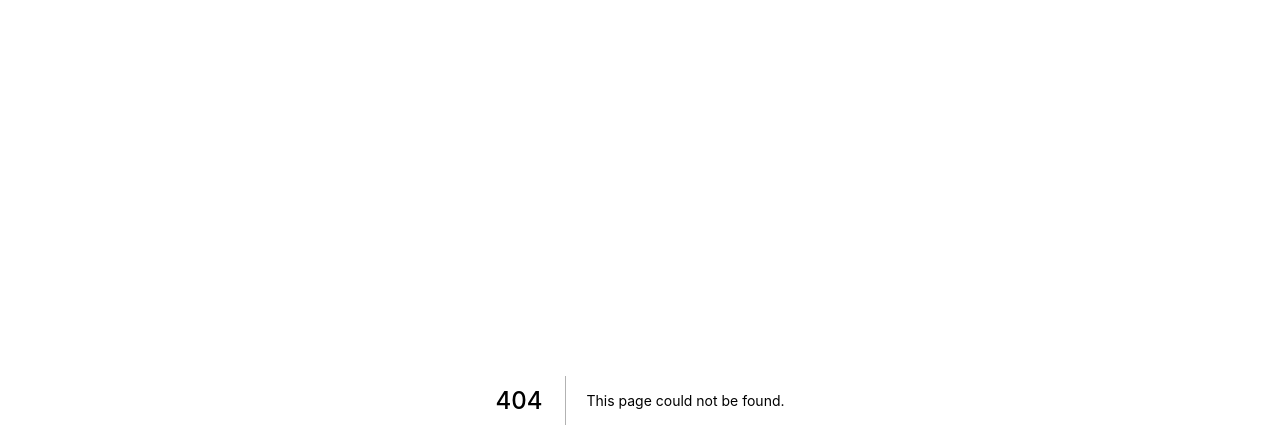
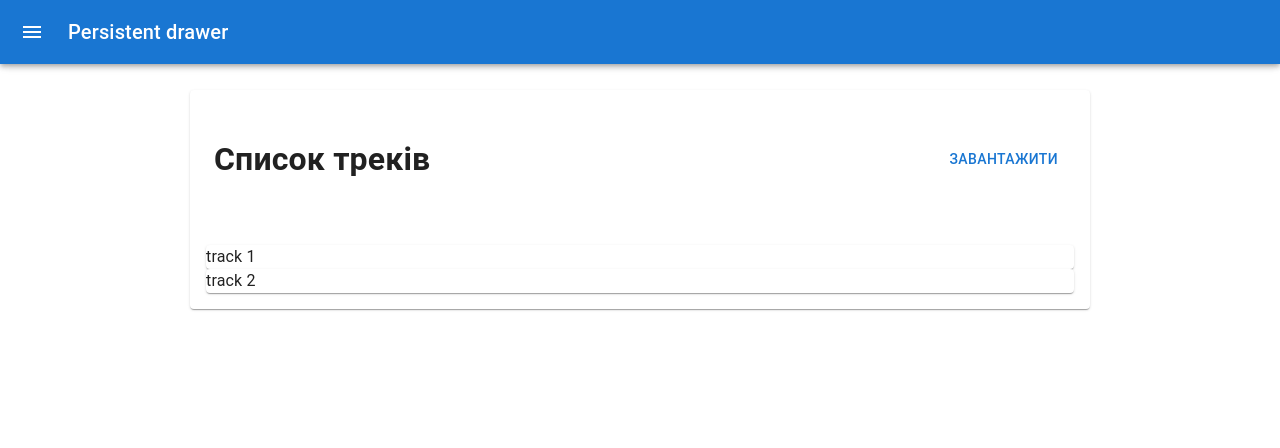
Before and after one commit to jonqwerty/MusifyClient, a Next.js app: page /tracks in a window 1280 px wide. Before the commit this address had no page. Shown: the top 448 px of the page. Built offline with nearby package versions, Linux system fonts and the light colour scheme.

Commit message:
Create list of tracks

```diff
--- /dev/null
+++ b/components/NavBar.tsx
@@ -0,0 +1,127 @@
+import * as React from "react"
+import { styled, useTheme } from "@mui/material/styles"
+import Box from "@mui/material/Box"
+import Drawer from "@mui/material/Drawer"
+import CssBaseline from "@mui/material/CssBaseline"
+import MuiAppBar, { AppBarProps as MuiAppBarProps } from "@mui/material/AppBar"
+import Toolbar from "@mui/material/Toolbar"
+import List from "@mui/material/List"
+import Typography from "@mui/material/Typography"
+import Divider from "@mui/material/Divider"
+import IconButton from "@mui/material/IconButton"
+import MenuIcon from "@mui/icons-material/Menu"
+import ChevronLeftIcon from "@mui/icons-material/ChevronLeft"
+import ChevronRightIcon from "@mui/icons-material/ChevronRight"
+import ListItem from "@mui/material/ListItem"
+import ListItemButton from "@mui/material/ListItemButton"
+import ListItemIcon from "@mui/material/ListItemIcon"
+import ListItemText from "@mui/material/ListItemText"
+import InboxIcon from "@mui/icons-material/MoveToInbox"
+import MailIcon from "@mui/icons-material/Mail"
+import { useRouter } from "next/router"
+
+const menuItems = [
+    {text: 'Головна' , href: '/'},
+    {text: 'Список треків' , href: '/tracks'},
+    {text: 'Список альбомів' , href: '/albums'}
+]
+
+
+const drawerWidth = 240
+
+interface AppBarProps extends MuiAppBarProps {
+  open?: boolean
+}
+
+const AppBar = styled(MuiAppBar, {
+  shouldForwardProp: (prop) => prop !== "open",
+})<AppBarProps>(({ theme, open }) => ({
+  transition: theme.transitions.create(["margin", "width"], {
+    easing: theme.transitions.easing.sharp,
+    duration: theme.transitions.duration.leavingScreen,
+  }),
+  ...(open && {
+    width: `calc(100% - ${drawerWidth}px)`,
+    marginLeft: `${drawerWidth}px`,
+    transition: theme.transitions.create(["margin", "width"], {
+      easing: theme.transitions.easing.easeOut,
+      duration: theme.transitions.duration.enteringScreen,
+    }),
+  }),
+}))
+
+const DrawerHeader = styled("div")(({ theme }) => ({
+  display: "flex",
+  alignItems: "center",
+  padding: theme.spacing(0, 1),
+  // necessary for content to be below app bar
+  ...theme.mixins.toolbar,
+  justifyContent: "flex-end",
+}))
+
+export default function NavBar() {
+  const theme = useTheme()
+  const [open, setOpen] = React.useState(false)
+
+  const router = useRouter()
+
+  const handleDrawerOpen = () => {
+    setOpen(true)
+  }
+
+  const handleDrawerClose = () => {
+    setOpen(false)
+  }
+
+  return (
+    <Box sx={{ display: "flex" }}>
+      <CssBaseline />
+      <AppBar position="fixed" open={open}>
+        <Toolbar>
+          <IconButton
+            color="inherit"
+            aria-label="open drawer"
+            onClick={handleDrawerOpen}
+            edge="start"
+            sx={{ mr: 2, ...(open && { display: "none" }) }}
+          >
+            <MenuIcon />
+          </IconButton>
+          <Typography variant="h6" noWrap component="div">
+            Persistent drawer
+          </Typography>
+        </Toolbar>
+      </AppBar>
+      <Drawer
+        sx={{
+          width: drawerWidth,
+          flexShrink: 0,
+          "& .MuiDrawer-paper": {
+            width: drawerWidth,
+            boxSizing: "border-box",
+          },
+        }}
+        variant="persistent"
+        anchor="left"
+        open={open}
+      >
+        <DrawerHeader>
+          <IconButton onClick={handleDrawerClose}>
+            {theme.direction === "ltr" ? <ChevronLeftIcon /> : <ChevronRightIcon />}
+          </IconButton>
+        </DrawerHeader>
+
+        <List>
+          {menuItems.map(({text, href}, index) => (
+            <ListItem key={href} disablePadding onClick={() => router.push(href)}>
+              <ListItemButton>
+                <ListItemIcon>{index % 2 === 0 ? <InboxIcon /> : <MailIcon />}</ListItemIcon>
+                <ListItemText primary={text} />
+              </ListItemButton>
+            </ListItem>
+          ))}
+        </List>
+      </Drawer>
+    </Box>
+  )
+}
--- /dev/null
+++ b/components/TrackItem.tsx
@@ -0,0 +1,16 @@
+import { Card } from "@mui/material"
+import React from "react"
+import { ITrack } from "../types/track"
+
+interface TrackItemProps {
+  track: ITrack
+  active?: boolean
+}
+
+const TrackItem: React.FC<TrackItemProps> = ({ track, active = false }) => {
+  return (
+  <Card>{track.name}</Card>
+  )
+}
+
+export default TrackItem
--- /dev/null
+++ b/components/TrackList.tsx
@@ -0,0 +1,22 @@
+import { Box, Grid } from "@mui/material"
+import React from "react"
+import { ITrack } from "../types/track"
+import TrackItem from "./TrackItem"
+
+interface TrackListProps {
+  tracks: ITrack[]
+}
+
+const TrackList: React.FC<TrackListProps> = ({ tracks }) => {
+  return (
+    <Grid container direction="column">
+      <Box p={2}>
+        {tracks.map((track) => (
+          <TrackItem key={track._id} track={track} />
+        ))}
+      </Box>
+    </Grid>
+  )
+}
+
+export default TrackList
--- /dev/null
+++ b/layouts/MainLayout.tsx
@@ -0,0 +1,14 @@
+import { Container } from "@mui/material"
+import React from "react"
+import NavBar from "../components/NavBar"
+
+const MainLayout: React.FC = ({ children }) => {
+  return (
+    <>
+      <NavBar />
+      <Container style={{ margin: "90px auto" }}>{children}</Container>
+    </>
+  )
+}
+
+export default MainLayout
--- a/pages/index.tsx
+++ b/pages/index.tsx
@@ -1,9 +1,12 @@
 import { Button } from "@mui/material"
 import React from "react"
+import NavBar from "../components/NavBar"
+import MainLayout from "../layouts/MainLayout"
 
 const Index = () => {
   return (
     <>
+      <MainLayout>
         <div className="center">
           <h1>Привіт!</h1>
           <h3>Тут зібрані мега треки!</h3>
@@ -19,6 +22,7 @@ const Index = () => {
             }
           `}
         </style>
+      </MainLayout>
     </>
   )
 }
--- /dev/null
+++ b/pages/tracks/index.tsx
@@ -0,0 +1,50 @@
+import { Button, Card, Grid } from "@mui/material"
+import { Box } from "@mui/system"
+import { useRouter } from "next/router"
+import React from "react"
+import TrackList from "../../components/TrackList"
+import MainLayout from "../../layouts/MainLayout"
+import { ITrack } from "../../types/track"
+
+const Index = () => {
+  const router = useRouter()
+  const tracks: ITrack[] = [
+    {
+      _id: "1",
+      name: "track 1",
+      artist: "artist 1",
+      text: "text 1",
+      listens: 4,
+      audio: "http://localhost:5000/audio/9ab48df5-60cf-4522-b649-931d25df1602.mp3",
+      picture: "659042c2-e3aa-4c47-b49a-94796ceee500.jpeg",
+      comments: [],
+    },
+    {
+      _id: "2",
+      name: "track 2",
+      artist: "artist 2",
+      text: "text 2",
+      listens: 4,
+      audio: "http://localhost:5000/audio/9ab48df5-60cf-4522-b649-931d25df1602.mp3",
+      picture: "659042c2-e3aa-4c47-b49a-94796ceee500.jpeg",
+      comments: [],
+    },
+  ]
+  return (
+    <MainLayout>
+      <Grid container justifyContent="center">
+        <Card style={{ width: 900 }}>
+          <Box p={3}>
+            <Grid container justifyContent="space-between">
+              <h1>Список треків</h1>
+              <Button onClick={() => router.push("/tracks/create")}>Завантажити</Button>
+            </Grid>
+          </Box>
+          <TrackList tracks={tracks} />
+        </Card>
+      </Grid>
+    </MainLayout>
+  )
+}
+
+export default Index
--- /dev/null
+++ b/types/track.ts
@@ -0,0 +1,16 @@
+export interface IComment {
+  _id: string
+  esername: string
+  text: string
+}
+
+export interface ITrack {
+  _id: string
+  name: string
+  artist: string
+  text: string
+  listens: number
+  picture: string
+  audio: string
+  comments: IComment[]
+}
```
Also changed, not shown: pages/tracks/create.tsx (added, +12 -0 lines). Lines whose indentation alone changed are shown as unchanged.
